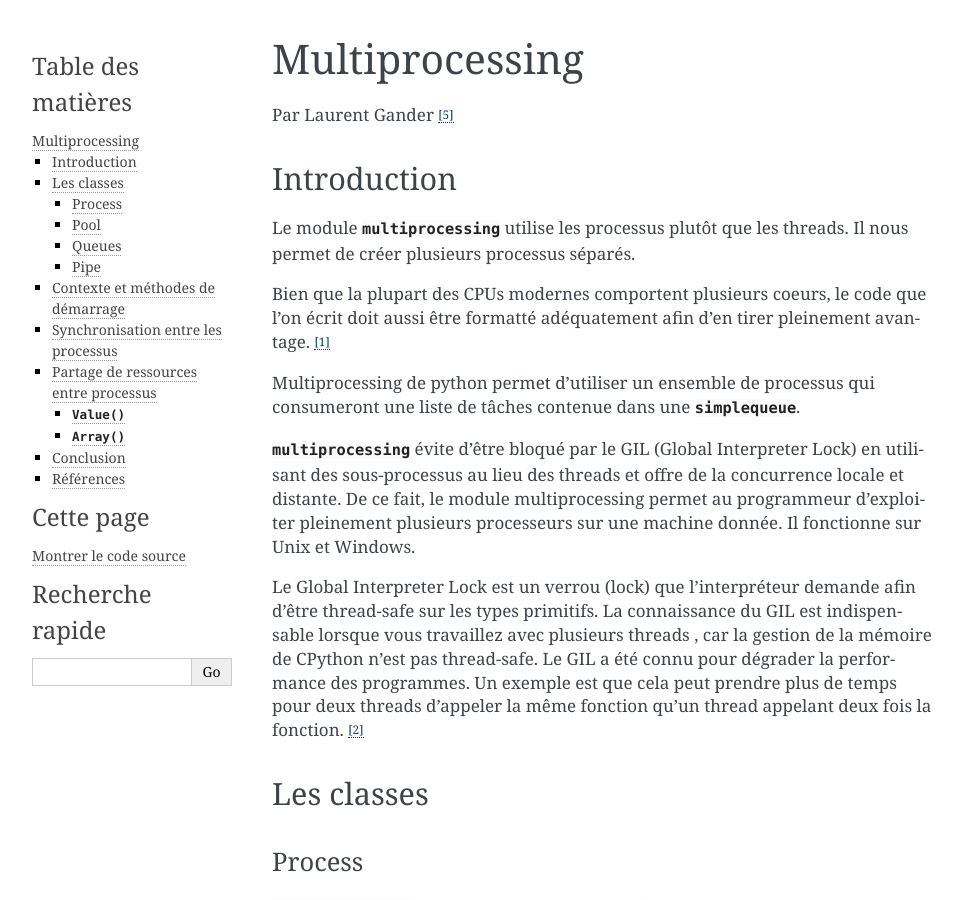
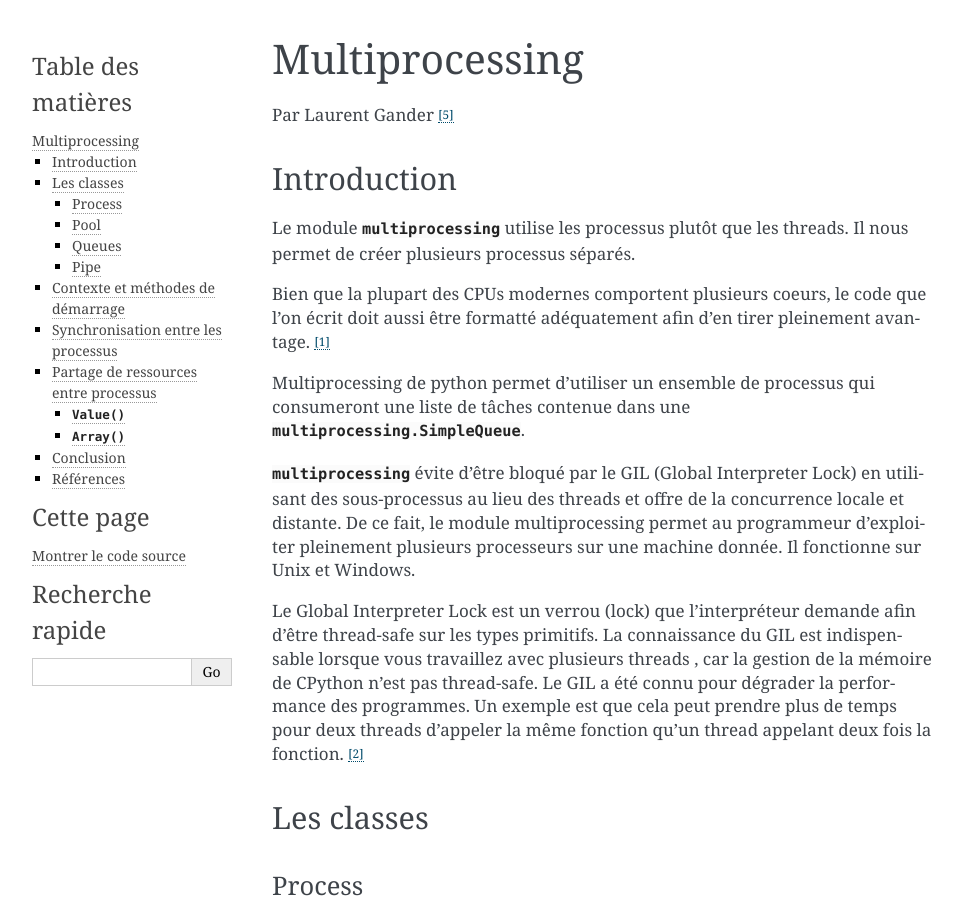
Before and after one commit to HE-Arc/livre-python, a Sphinx documentation site: the page built from source/multiprocessing/index.rst, in a window 1280 px wide and 900 px high. Shown: the whole window, without its empty margins (148-1110 px from the left). Built offline with Sphinx 7.4.7, drawn with Linux system fonts in a browser that asks for light colours.

Commit message:
Plein le cul de Travis

```diff
--- a/source/multiprocessing/index.rst
+++ b/source/multiprocessing/index.rst
@@ -13,7 +13,7 @@ Le module :py:mod:`multiprocessing` utilise les processus plutôt que les thread
 
 Bien que la plupart des CPUs modernes comportent plusieurs coeurs, le code que l’on écrit doit aussi être formatté adéquatement afin d’en tirer pleinement avantage. [#Ref1]_
 
-Multiprocessing de python permet d'utiliser un ensemble de processus qui consumeront une liste de tâches contenue dans une :py:mod:`simplequeue`.
+Multiprocessing de python permet d'utiliser un ensemble de processus qui consumeront une liste de tâches contenue dans une :py:class:`multiprocessing.SimpleQueue`.
 
 :py:mod:`multiprocessing` évite d'être bloqué par le GIL (Global Interpreter Lock) en utilisant des sous-processus au lieu des threads et offre de la concurrence locale et distante. De ce fait, le module multiprocessing permet au programmeur d'exploiter pleinement plusieurs processeurs sur une machine donnée. Il fonctionne sur Unix et Windows.
 
```
